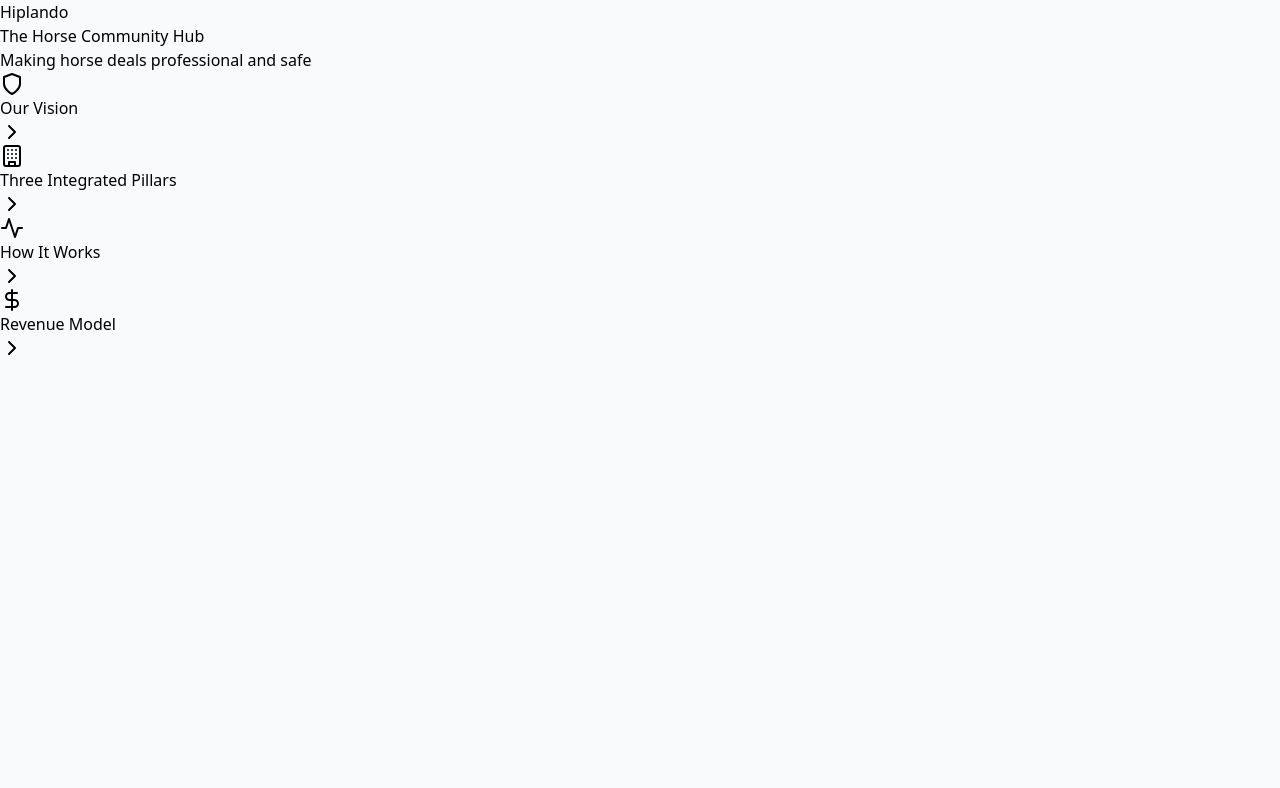
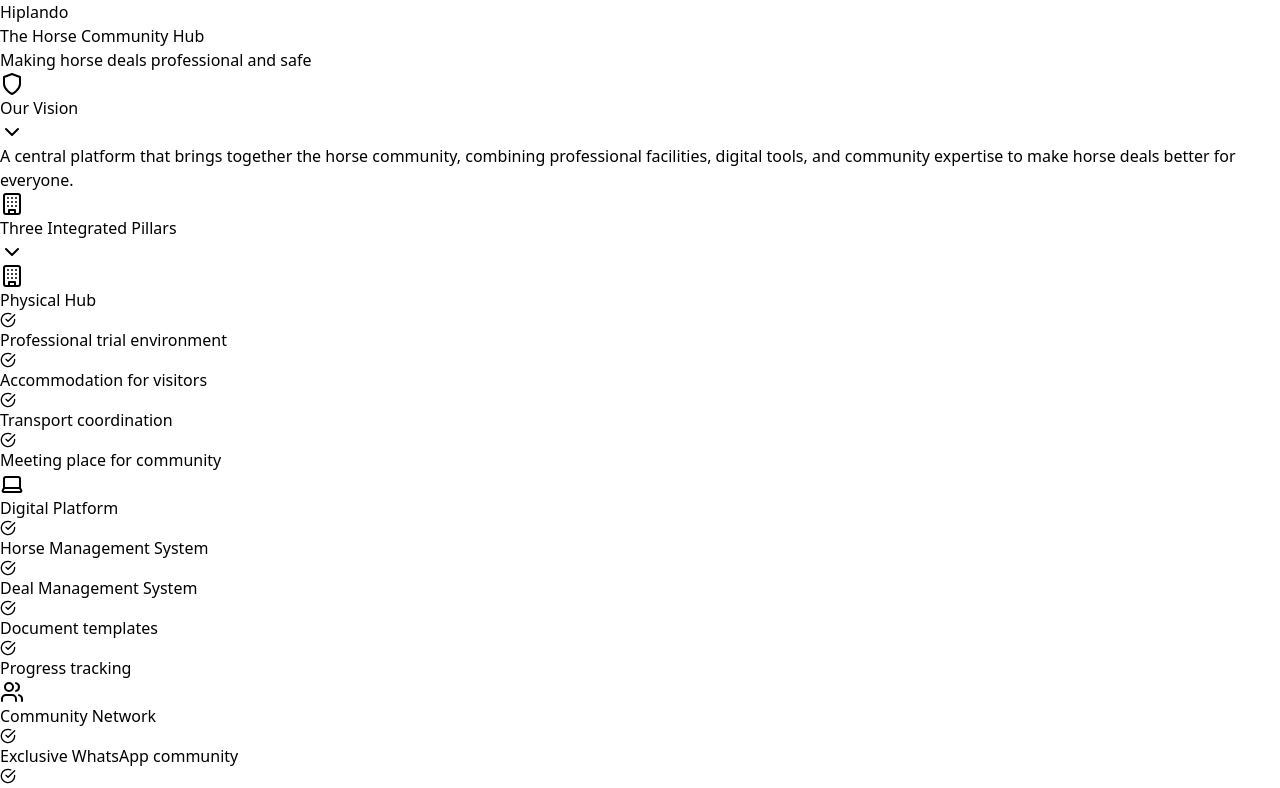
Before and after one commit to ramiouanes/hiplando-presentation, a React (Vite) app: page / in a window 1280 px wide. Shown: the top 788 px of the page. Built offline with nearby package versions, Linux system fonts and the light colour scheme.

Commit message:
Update UI with complete presentation content

```diff
--- a/src/app.jsx
+++ b/src/app.jsx
@@ -3,7 +3,7 @@ import { Building, Laptop, Users, Shield, Activity, Clock, MapPin, DollarSign, C
 
 // Internal components defined in the same file
 const PresentationSection = ({ title, icon: Icon, children }) => {
-  const [isOpen, setIsOpen] = useState(false);
+  const [isOpen, setIsOpen] = useState(true); // Changed to true to have sections open by default
   return (
     <div className="mb-6">
       <button
@@ -68,7 +68,6 @@ const PricingTier = ({ title, features, highlighted = false }) => (
     </ul>
   </div>
 );
-
 
 export default function App() {
   return (
--- a/src/main.jsx
+++ b/src/main.jsx
@@ -1,6 +1,6 @@
 import React from 'react'
 import ReactDOM from 'react-dom/client'
-import App from './app.jsx'
+import App from './App.jsx'
 import './styles/tailwind.css'
 
 ReactDOM.createRoot(document.getElementById('root')).render(
--- a/src/styles/tailwind.css
+++ b/src/styles/tailwind.css
@@ -1,9 +1,3 @@
 @tailwind base;
 @tailwind components;
 @tailwind utilities;
-
-@layer base {
-  body {
-    @apply bg-gray-50;
-  }
-}
```
